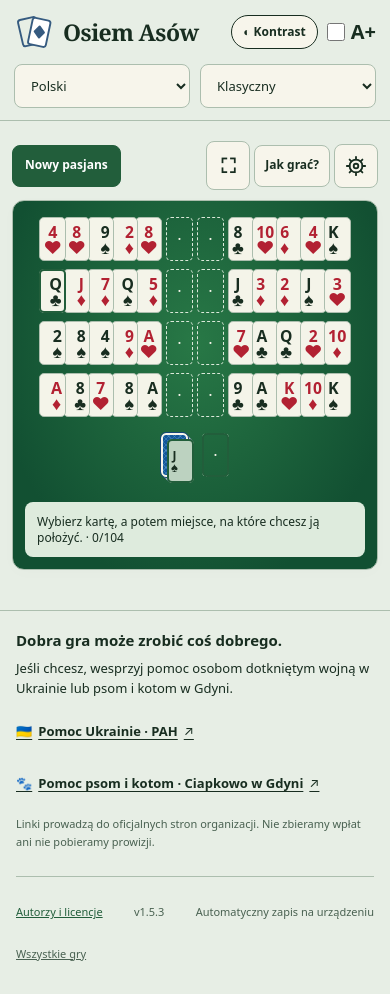
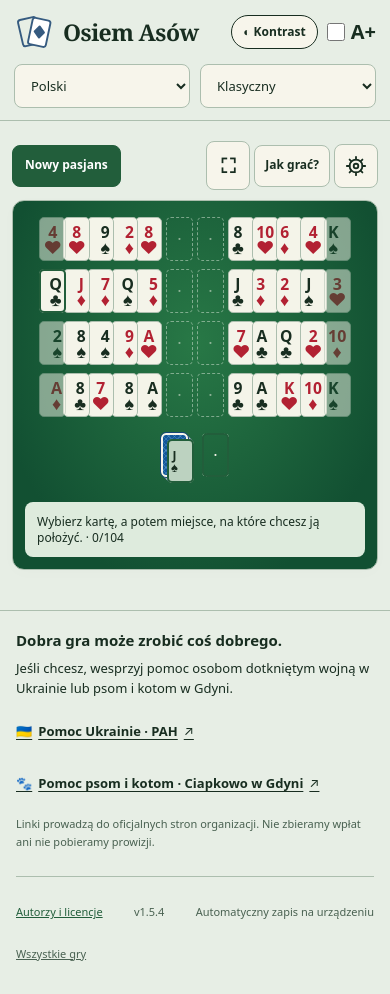
Before and after one commit to walczynskir/eightaces-pages, a plain HTML site: page index.html in a window 390 px wide. Both pictures are taken after a click on the button 174 px from the left and 455 px from the top of the page. Drawn offline with Linux system fonts and the light colour scheme.

Commit message:
Osiem Asów 1.5.4

```diff
--- a/app.js
+++ b/app.js
@@ -128,6 +128,7 @@
   let history = [];
   let future = [];
   let selected;
+  const drawnRef = { group: 'drawn' };
   let saved = true;
   try {
     const stored = thumbnailTheme ? null : JSON.parse(localStorage.getItem(key));
@@ -244,6 +245,7 @@
       return;
     }
     if (collectTap) lastCollectTap = { key: refKey(ref), card, time: now };
+    if (state.drawn.length) return;
     selected = engine.pile(state, ref).length && refKey(ref) !== (selected && refKey(selected))
       ? ref : undefined;
     render();
@@ -283,7 +285,9 @@
       element.setAttribute('aria-label', label + ' · ' + (face || empty));
       element.setAttribute('aria-pressed', active);
       element.classList.toggle('selected', active);
-      element.classList.toggle('legal', Boolean(!ref.count && selected && engine.canMoveSelection(state, selected, ref)));
+      const legal = Boolean(!ref.count && selected && engine.canMoveSelection(state, selected, ref));
+      element.classList.toggle('legal', legal);
+      if (state.drawn.length && ref.group !== 'drawn') element.disabled = !legal;
     }
     return element;
   }
@@ -314,6 +318,7 @@
   }
 
   function render() {
+    if (state.drawn.length) selected = drawnRef;
     const activeCard = document.activeElement?.dataset.card;
     const activeAction = document.activeElement?.dataset.action;
     const [undo, draw, , stock, drawn, waste, row, goal, empty, victory, instructions,
@@ -395,7 +400,6 @@
       return slot;
     }
     const canDraw = state.stock.length || (state.recycle && state.waste.length);
-    const drawnRef = { group: 'drawn' };
     const wasteRef = { group: 'waste' };
     const drawnTop = engine.top(state.drawn);
     const stockCard = drawnTop === undefined
@@ -415,7 +419,7 @@
     stockPile.classList.toggle('revealed-on-stock', drawnTop !== undefined && state.stock.length > 0);
     stockPile.append(stockCard);
     const wasteCard = cardNode(engine.top(state.waste), pileLabel(waste, state.waste.length), empty, wasteRef);
-    wasteCard.disabled = state.drawn.length ? selected?.group !== 'drawn' : !state.waste.length;
+    wasteCard.disabled = !state.drawn.length && !state.waste.length;
     byId('supply').replaceChildren(
       supplySlot(stockPile, state.stock.length),
       supplySlot(wasteCard, state.waste.length)
@@ -426,7 +430,7 @@
     state.rows.forEach((pile, index) => {
       const line = section('card-row');
       line.style.setProperty('--covered-count', Math.max(1, pile.length - 1));
-      const movable = engine.sequenceLength(state, index);
+      const movable = state.drawn.length ? 1 : engine.sequenceLength(state, index);
       for (let position = 0; position < pile.length - 1; position++) {
         const count = pile.length - position;
         const ref = count <= movable ? { group: 'rows', index, count } : undefined;
--- a/engine.js
+++ b/engine.js
@@ -30,7 +30,7 @@
 
   function canMove(state, from, to) {
     if (from.group === "stock") return false;
-    if (from.group === "waste" && state.drawn.length) return false;
+    if (state.drawn.length && from.group !== "drawn") return false;
     const source = pile(state, from);
     const target = pile(state, to);
     const card = top(source);
@@ -174,6 +174,7 @@
   }
 
   function selectionPlan(state, from, to) {
+    if (state.drawn.length && from.group !== "drawn") return [];
     const count = from.count ?? 1;
     if (count === 1) return canMove(state, from, to) ? [{ from, to }] : [];
     if (from.group !== 'rows' || to.group !== 'rows' || from.index === to.index) return [];
@@ -289,8 +290,7 @@
   }
 
   function draw(state) {
-    if (!state.stock.length && (!state.recycle || !state.waste.length)) return false;
-    if (state.drawn.length) state.waste.push(state.drawn.pop());
+    if (state.drawn.length || (!state.stock.length && (!state.recycle || !state.waste.length))) return false;
     if (!state.stock.length) state.stock = state.waste.splice(0).reverse();
     state.drawn.push(state.stock.pop());
     return true;
--- a/index.html
+++ b/index.html
@@ -36,7 +36,7 @@
     <p id="status" role="status"></p>
   </section>
 </main>
-<footer><section class="support-causes" aria-labelledby="support-title"><h2 id="support-title">Dobra gra może zrobić coś dobrego.</h2><p translate="no">Jeśli chcesz, wesprzyj pomoc osobom dotkniętym wojną w Ukrainie lub psom i kotom w Gdyni.</p><div class="support-links"><a href="https://www.pah.org.pl/gdzie-dzialamy/ukraina/" target="_blank" rel="noopener noreferrer"><b aria-hidden="true" translate="no">🇺🇦</b> <span>Pomoc Ukrainie · PAH</span> <b aria-hidden="true" translate="no">↗</b></a><a href="https://ciapkowo.pl/" target="_blank" rel="noopener noreferrer"><b aria-hidden="true" translate="no">🐾</b> <span>Pomoc psom i kotom · Ciapkowo w Gdyni</span> <b aria-hidden="true" translate="no">↗</b></a></div><p class="support-note">Linki prowadzą do oficjalnych stron organizacji. Nie zbieramy wpłat ani nie pobieramy prowizji.</p></section><a id="credits-link" href="credits.html">Autorzy i licencje</a><span id="footer-version" translate="no">v1.5.3</span><span id="save-note"></span>
+<footer><section class="support-causes" aria-labelledby="support-title"><h2 id="support-title">Dobra gra może zrobić coś dobrego.</h2><p translate="no">Jeśli chcesz, wesprzyj pomoc osobom dotkniętym wojną w Ukrainie lub psom i kotom w Gdyni.</p><div class="support-links"><a href="https://www.pah.org.pl/gdzie-dzialamy/ukraina/" target="_blank" rel="noopener noreferrer"><b aria-hidden="true" translate="no">🇺🇦</b> <span>Pomoc Ukrainie · PAH</span> <b aria-hidden="true" translate="no">↗</b></a><a href="https://ciapkowo.pl/" target="_blank" rel="noopener noreferrer"><b aria-hidden="true" translate="no">🐾</b> <span>Pomoc psom i kotom · Ciapkowo w Gdyni</span> <b aria-hidden="true" translate="no">↗</b></a></div><p class="support-note">Linki prowadzą do oficjalnych stron organizacji. Nie zbieramy wpłat ani nie pobieramy prowizji.</p></section><a id="credits-link" href="credits.html">Autorzy i licencje</a><span id="footer-version" translate="no">v1.5.4</span><span id="save-note"></span>
 <nav class="games-chest-menu" translate="no"><div class="recent-games" hidden><span></span><div class="recent-games-icons"></div></div><a class="all-games" href="https://games-chest.com/">Wszystkie gry</a></nav>
 </footer>
 <dialog id="theme-gallery" aria-labelledby="gallery-title" translate="no">
@@ -110,11 +110,11 @@
 </dialog>
 <script src="locales.js"></script>
 <script src="i18n.js"></script>
-<script src="engine.js?v=1.5.3"></script>
+<script src="engine.js?v=1.5.4"></script>
 <script src="strings.js?v=king-live-1"></script>
 <script src="shared-victory.js?v=5"></script>
 <script src="game-help.js?v=row-collect-1"></script>
-<script src="app.js?v=1.5.3"></script>
+<script src="app.js?v=1.5.4"></script>
 <script>
   if (window === window.top && "serviceWorker" in navigator) {
     navigator.serviceWorker.register("./sw.js").catch(error => console.warn("Offline setup failed", error));
--- a/sw.js
+++ b/sw.js
@@ -1,5 +1,5 @@
 const cachePrefix = 'eight-aces-offline-';
-const cacheName = cachePrefix + '1.5.3';
+const cacheName = cachePrefix + '1.5.4';
 const scope = self.registration.scope;
 const assetNames = [
   'index.html', 'credits.html', 'version.json', 'manifest.webmanifest',
--- a/version.json
+++ b/version.json
@@ -1,3 +1,3 @@
 {
-  "version": "1.5.3"
+  "version": "1.5.4"
 }
```
